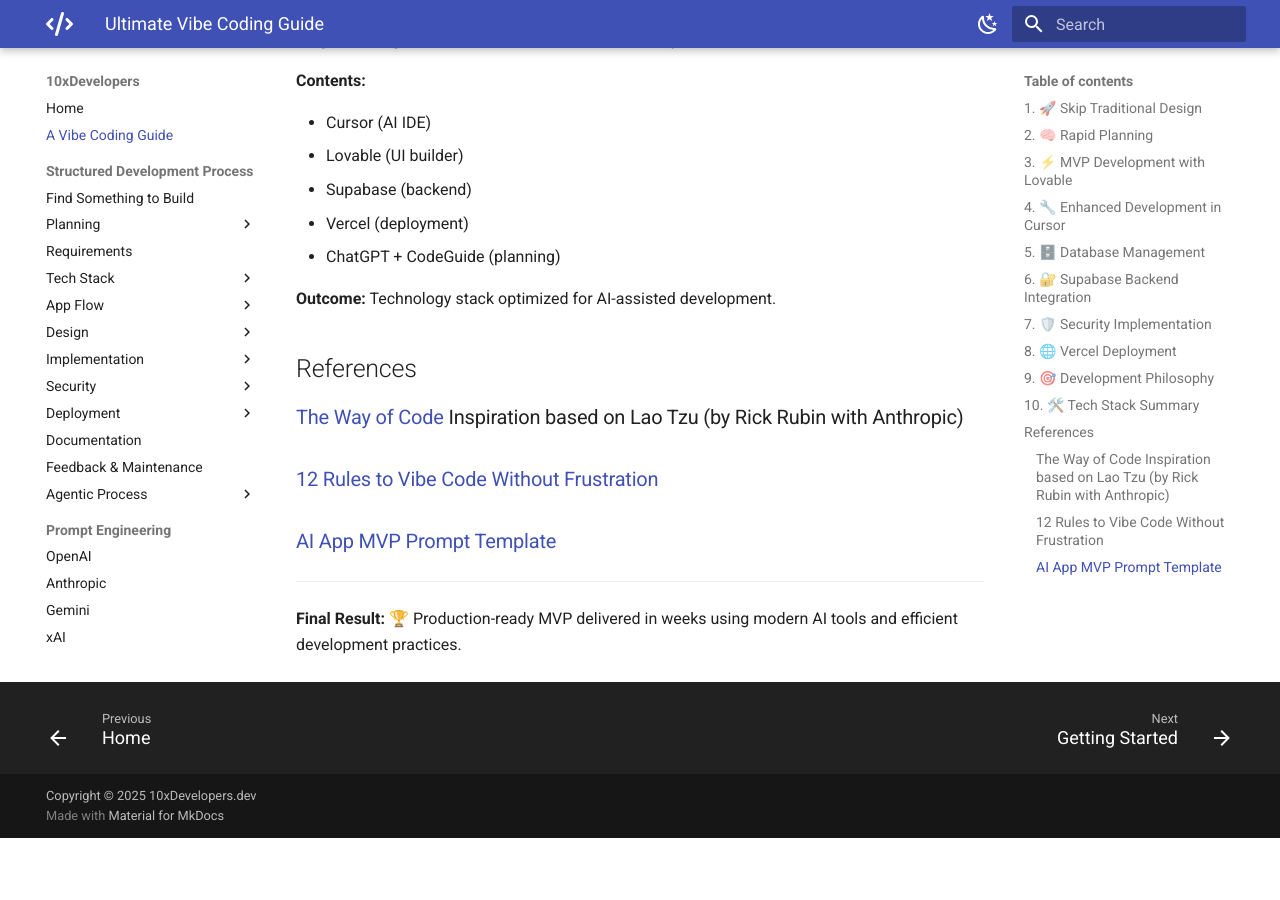
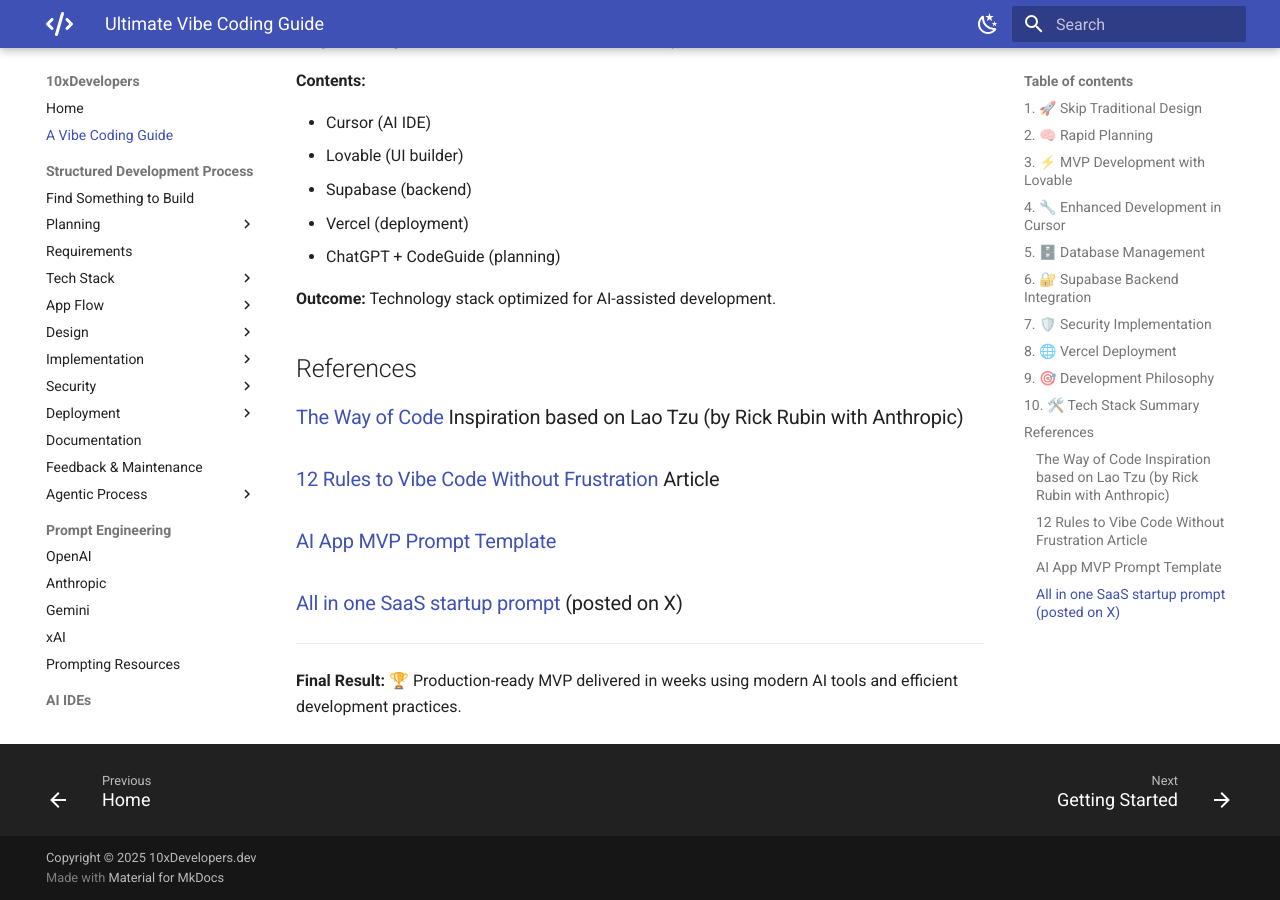
Before and after one commit to shlomoc/10xdev, an MkDocs documentation site: the page built from docs/guides/ultimate-vibe-coding-guide.md, in a window 1280 px wide and 900 px high, scrolled down 3651 px. Built offline with MkDocs 1.6.1 and Material for MkDocs 9.7.7, drawn with Linux system fonts in a browser that asks for light colours; before the commit the page ends 4489 px from its top, so only the background shows below that.

Commit message:
Update documentation by adding a new prompt resource for SaaS startups and including a link to Anthropic Docs

```diff
--- a/docs/guides/ultimate-vibe-coding-guide.md
+++ b/docs/guides/ultimate-vibe-coding-guide.md
@@ -144,8 +144,9 @@ A modern, streamlined approach to building MVPs using AI-powered tools and effic
 ## References
 
 ### [The Way of Code](https://www.thewayofcode.com/) Inspiration based on Lao Tzu (by Rick Rubin with Anthropic)
-### [12 Rules to Vibe Code Without Frustration](https://creatoreconomy.so/p/12-rules-to-vibe-code-without-frustration)
+### [12 Rules to Vibe Code Without Frustration](https://creatoreconomy.so/p/12-rules-to-vibe-code-without-frustration) Article
 ### [AI App MVP Prompt Template](../reference/AI_MVP_Template.md)
+### [All in one SaaS startup prompt](https://x.com/godofprompt/status/1939004835065667897) (posted on X)
 
 
 ---
```
Also changed, not shown: docs/prompt-engineering/anthropic.md (+1 -2 lines).
